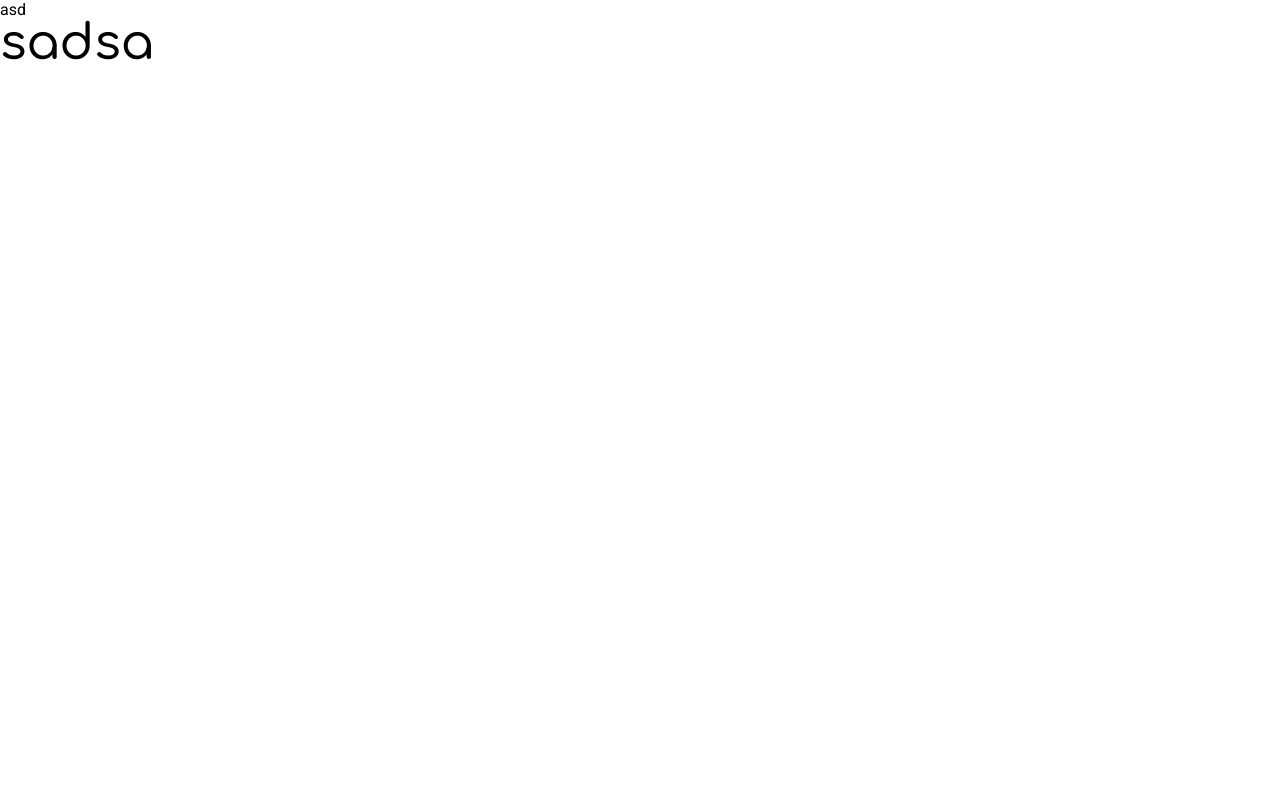
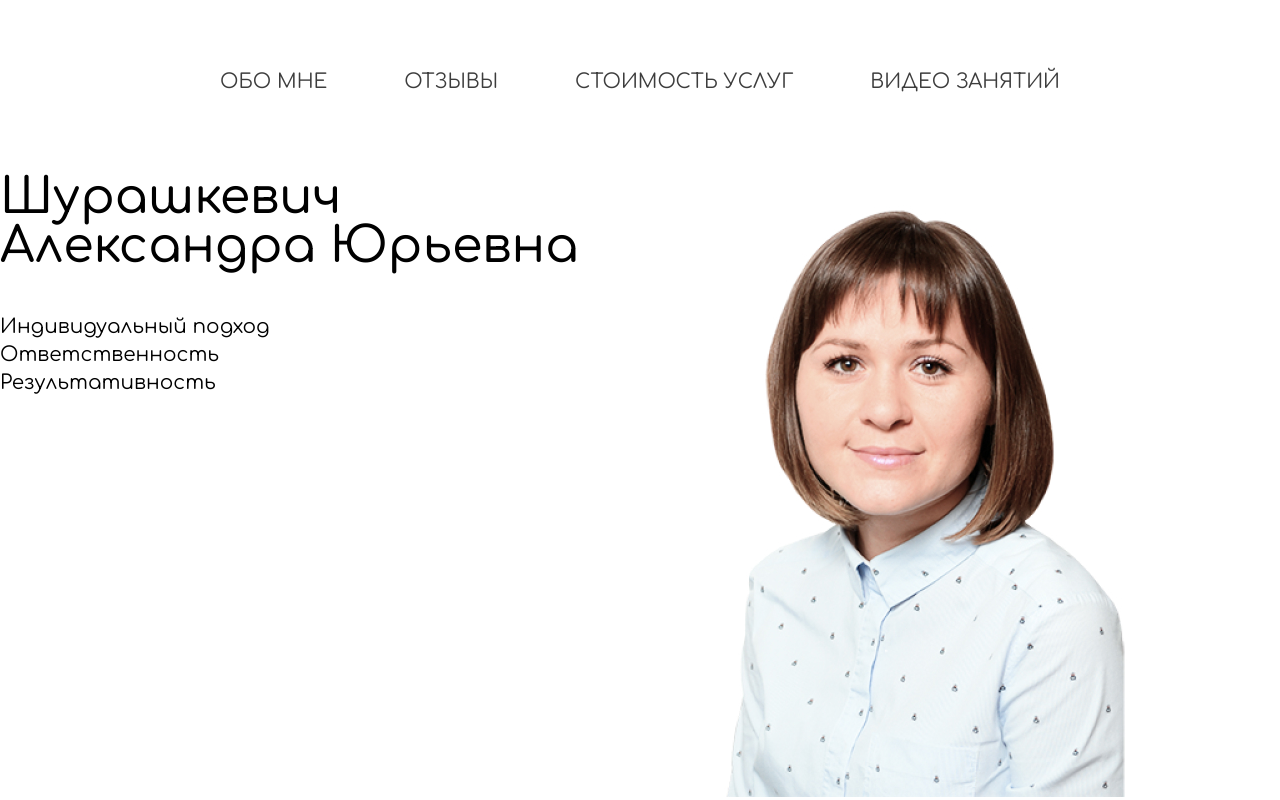
Before and after one commit to BKonstantine/efremenko_landing, a website built with Vite: page index.html in a window 1280 px wide. Built offline with nearby package versions, Linux system fonts and the light colour scheme.

Commit message:
add: Добавить блок header

```diff
--- a/index.html
+++ b/index.html
@@ -9,13 +9,45 @@
       href="https://fonts.googleapis.com/css2?family=Comfortaa:wght@300..700&family=Roboto:ital,wght@0,100;0,300;0,400;0,500;0,700;0,900;1,100;1,300;1,400;1,500;1,700;1,900&display=swap"
       rel="stylesheet"
     />
-    <link rel="stylesheet" href="./src/index.css" />
     <title>Шурашкевич Александра</title>
   </head>
   <body>
     <header class="header">
-      <p>asd</p>
-      <h1>sadsa</h1>
+      <div class="container center">
+        <nav class="nav header__nav">
+          <ul class="nav__list center flex flex__row flex__row_space">
+            <li class="nav__item">
+              <a href="" class="nav__link comfortaa">Обо мне</a>
+            </li>
+            <li class="nav__item">
+              <a href="" class="nav__link comfortaa">Отзывы</a>
+            </li>
+            <li class="nav__item">
+              <a href="" class="nav__link comfortaa">Стоимость услуг</a>
+            </li>
+            <li class="nav__item">
+              <a href="" class="nav__link comfortaa">Видео занятий</a>
+            </li>
+          </ul>
+        </nav>
+        <div class="container">
+          <div class="header__content flex flex__row">
+            <div class="header__info">
+              <h1>Шурашкевич Александра Юрьевна</h1>
+              <ul class="header__info-list">
+                <li><span>Индивидуальный подход</span></li>
+                <li><span>Ответственность</span></li>
+                <li><span>Результативность</span></li>
+              </ul>
+            </div>
+            <img
+              class="header__photo"
+              src="./src/images/photo.jpg"
+              alt="Фотография Шурашкевич Александры"
+            />
+          </div>
+        </div>
+      </div>
     </header>
     <main class="main"></main>
     <footer class="footer"></footer>
--- a/package.json
+++ b/package.json
@@ -9,6 +9,7 @@
     "preview": "vite preview"
   },
   "devDependencies": {
+    "sass": "^1.77.5",
     "vite": "^5.2.0"
   }
 }
--- /dev/null
+++ b/src/components/grid/index.scss
@@ -0,0 +1,35 @@
+.container {
+  max-width: 1280px;
+}
+
+.center {
+  margin: 0 auto;
+}
+
+.flex {
+  display: flex;
+
+  &__row {
+    flex-direction: row;
+
+    &_center {
+      justify-content: center;
+    }
+
+    &_space {
+      justify-content: space-between;
+    }
+  }
+
+  &__col {
+    flex-direction: column;
+
+    &_center {
+      justify-content: center;
+    }
+
+    &_space {
+      justify-content: space-between;
+    }
+  }
+}
--- /dev/null
+++ b/src/components/header/index.scss
@@ -0,0 +1,29 @@
+.header {
+  &__photo {
+    max-height: 624px;
+
+    @media (max-width: 1024px) {
+      max-height: 440px;
+    }
+  }
+
+  &__content {
+    margin-top: 10px;
+    gap: 90px;
+  }
+
+  &__info {
+    max-width: 600px;
+    display: flex;
+    flex-direction: column;
+    gap: 30px;
+  }
+
+  &__info-list {
+    list-style: none;
+    padding: 0;
+    display: flex;
+    flex-direction: column;
+    gap: 8px;
+  }
+}
--- /dev/null
+++ b/src/components/nav/index.scss
@@ -0,0 +1,17 @@
+.nav {
+  &__list {
+    max-width: 840px;
+    list-style: none;
+    padding: 70px 0;
+  }
+  &__link {
+    text-decoration: none;
+    color: var(--dark-grey);
+    text-transform: uppercase;
+    font-size: 20px;
+
+    &:hover {
+      color: var(--grey);
+    }
+  }
+}
--- a/src/index.js
+++ b/src/index.js
@@ -0,0 +1 @@
+import "./style/index.scss";
--- /dev/null
+++ b/src/style/index.scss
@@ -0,0 +1,8 @@
+/* Components */
+@import "../components/typography/index.scss";
+@import "../components/header/index.scss";
+@import "../components/grid/index.scss";
+@import "../components/nav/index.scss";
+
+/* Base style */
+@import "./common.scss";
```
Also changed, not shown: src/components/grid/index.css (deleted), src/components/header/index.css (deleted), src/components/typography/index.scss (renamed from src/components/typography/index.css), src/images/photo.jpg (added), src/index.css (deleted), src/style/common.scss (renamed from src/style/common.css), 1 other file.
